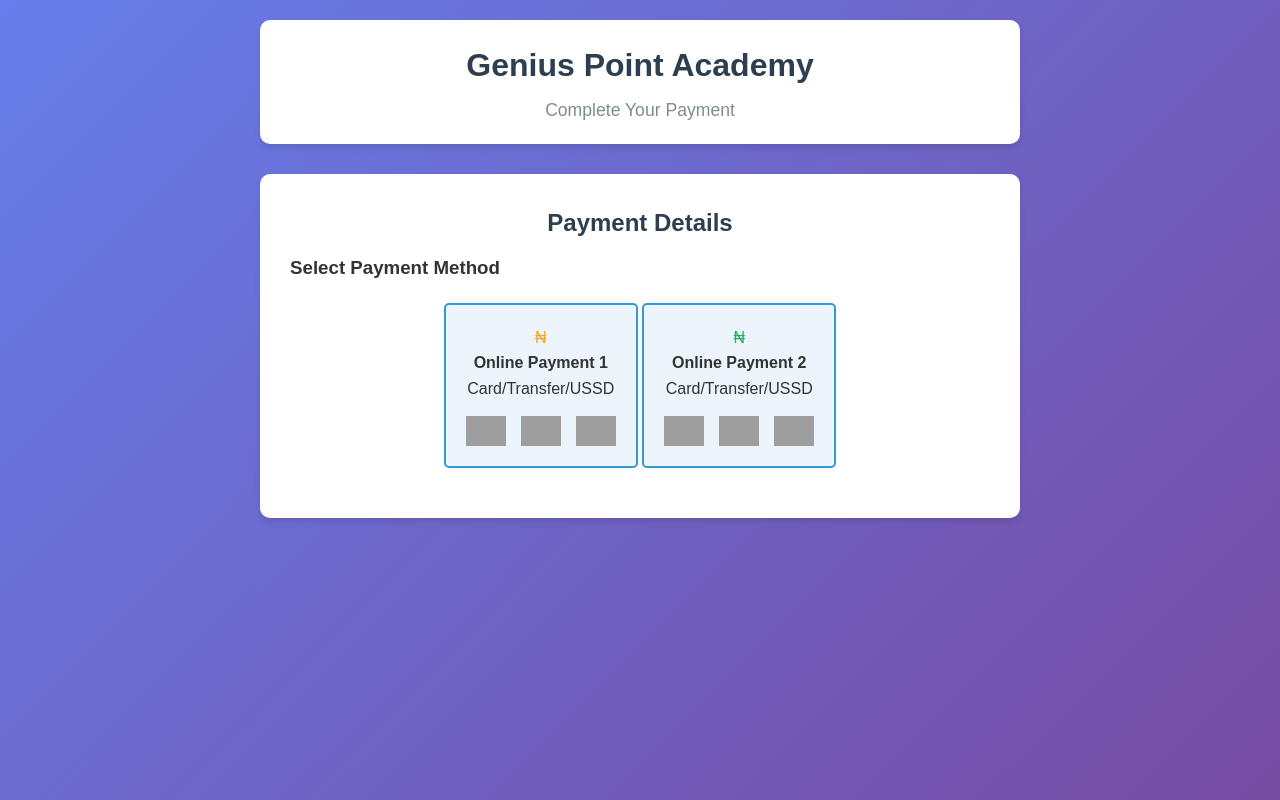
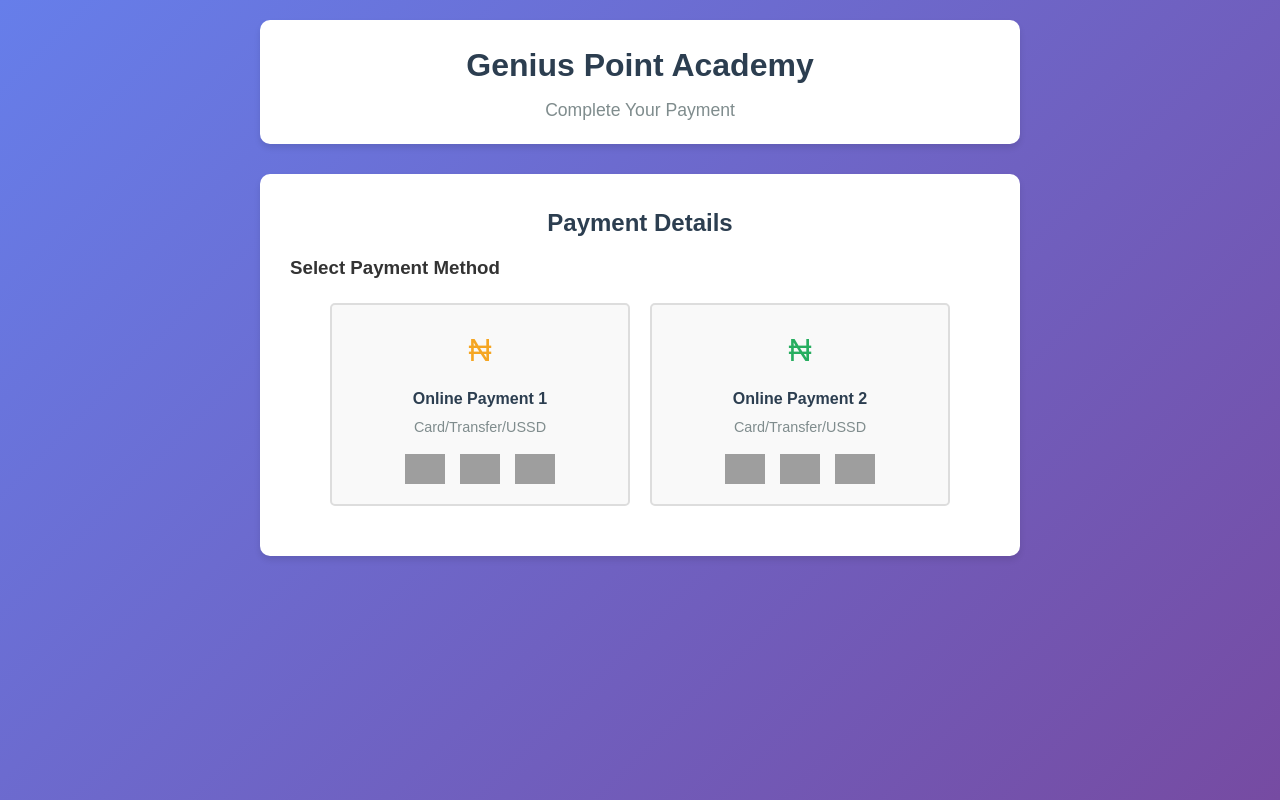
Before and after one commit to geniuspointacademy/GPA_mass_tutorial, a website: page payment.html in a window 1280 px wide. Drawn offline with Linux system fonts and the light colour scheme; grey boxes are pictures that could not be loaded.

Commit message:
Update style.css

```diff
--- a/style.css
+++ b/style.css
@@ -132,31 +132,57 @@ input:focus, select:focus {
     background: #2980b9;
 }
 
+/* ========== FIXED PAYMENT METHODS ========== */
 .payment-methods {
-    text-align: center;
+    display: flex;
+    gap: 20px;
     margin: 20px 0;
+    justify-content: center;
 }
 
 .payment-method {
-    display: inline-block;
     padding: 20px;
-    border: 2px solid #3498db;
+    border: 2px solid #ddd;
     border-radius: 5px;
     text-align: center;
+    flex: 1;
+    max-width: 300px;
+    cursor: pointer; /* MAKES IT CLICKABLE */
+    transition: all 0.3s ease;
+    background: #f9f9f9;
+}
+
+.payment-method.selected {
+    border-color: #3498db;
     background: #ebf5fb;
-    max-width: 300px;
-    cursor: default; /* Not clickable since it's the only option */
+    box-shadow: 0 4px 12px rgba(52, 152, 219, 0.2);
 }
+
+.payment-method:hover:not(.selected) {
+    border-color: #95a5a6;
+    background: #f5f5f5;
+}
+
+.payment-method-icon {
+    font-size: 2em;
+    margin-bottom: 10px;
+}
+
+.payment-method h4 {
+    margin: 10px 0 5px;
+    color: #2c3e50;
+}
+
+.payment-method p {
+    color: #7f8c8d;
+    font-size: 0.9em;
+}
+/* =========================================== */
 
 #transferInstructions {
     display: none; /* Hide bank transfer instructions */
 }
 
-.payment-method img {
-    max-width: 100px;
-    height: 40px;
-    object-fit: contain;
-}
 .accepted-cards {
     display: flex;
     justify-content: center;
@@ -169,6 +195,7 @@ input:focus, select:focus {
     height: 30px;
     object-fit: contain;
 }
+
 .success-container {
     text-align: center;
     background: white;
@@ -194,6 +221,14 @@ input:focus, select:focus {
     display: inline-block;
 }
 
+.btn-secondary {
+    background: #95a5a6 !important;
+}
+
+.btn-secondary:hover {
+    background: #7f8c8d !important;
+}
+
 @media (max-width: 768px) {
     .container {
         padding: 10px;
@@ -205,17 +240,12 @@ input:focus, select:focus {
 
     .payment-methods {
         flex-direction: column;
+        align-items: center;
     }
 
     .payment-method {
+        width: 100%;
+        max-width: 100%;
         margin: 5px 0;
     }
-.btn-secondary {
-    background: #95a5a6 !important;
 }
-
-.btn-secondary:hover {
-    background: #7f8c8d !important;
-}
-
-}
```
